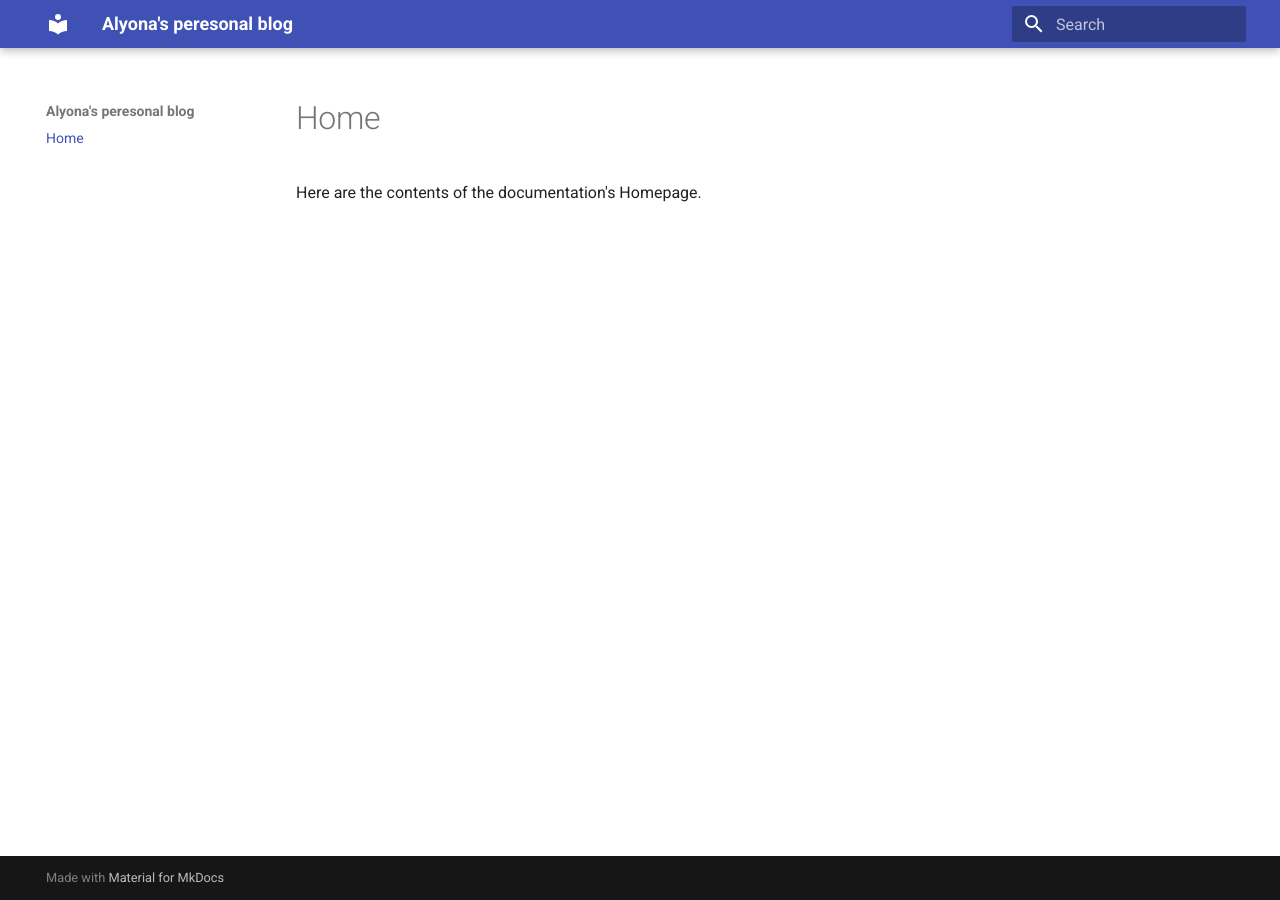
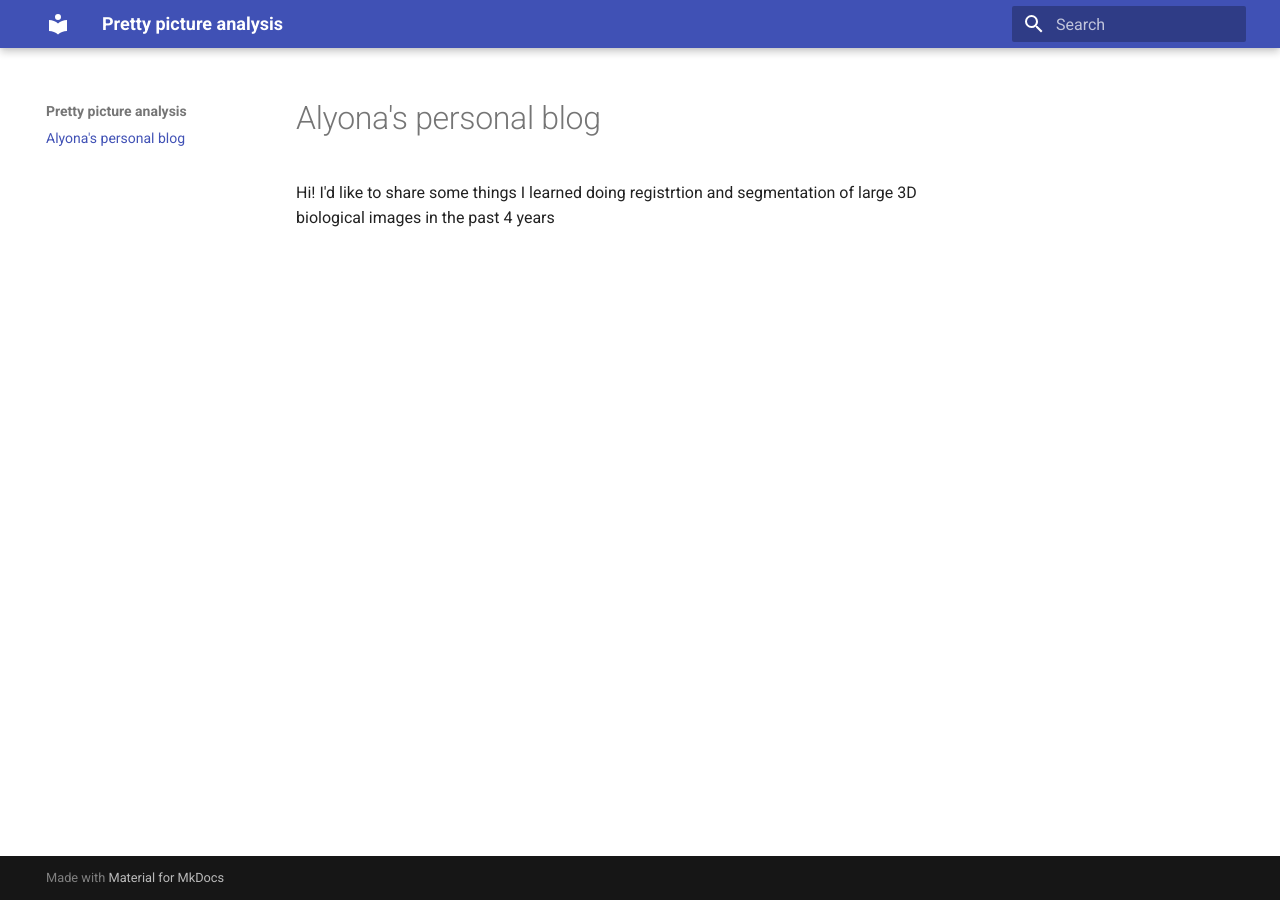
Before and after one commit to Buglakova/Buglakova.github.io, an MkDocs documentation site: the page built from src/index.md, in a window 1280 px wide. Built offline with MkDocs 1.6.1 and Material for MkDocs 9.7.7, drawn with Linux system fonts in a browser that asks for light colours.

Commit message:
Change blog name

```diff
--- a/mkdocs.yml
+++ b/mkdocs.yml
@@ -1,4 +1,4 @@
-site_name: Alyona's peresonal blog
+site_name: Pretty picture analysis
 
 docs_dir: src
 
--- a/src/index.md
+++ b/src/index.md
@@ -1,3 +1,3 @@
-# Home
+# Alyona's personal blog
 
-Here are the contents of the documentation's Homepage.
+Hi! I'd like to share some things I learned doing registrtion and segmentation of large 3D biological images in the past 4 years
```
Also changed, not shown: src/images/training_pipeline.png (added).
